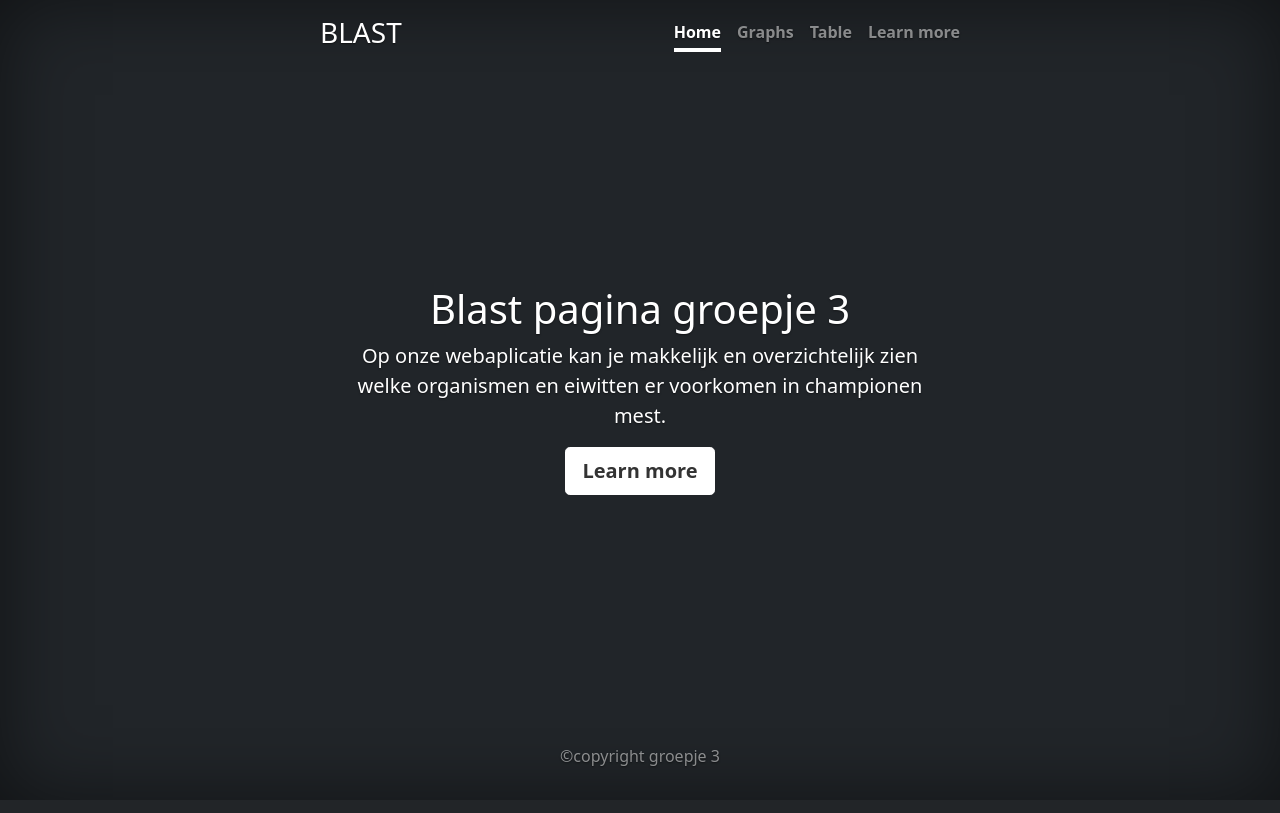
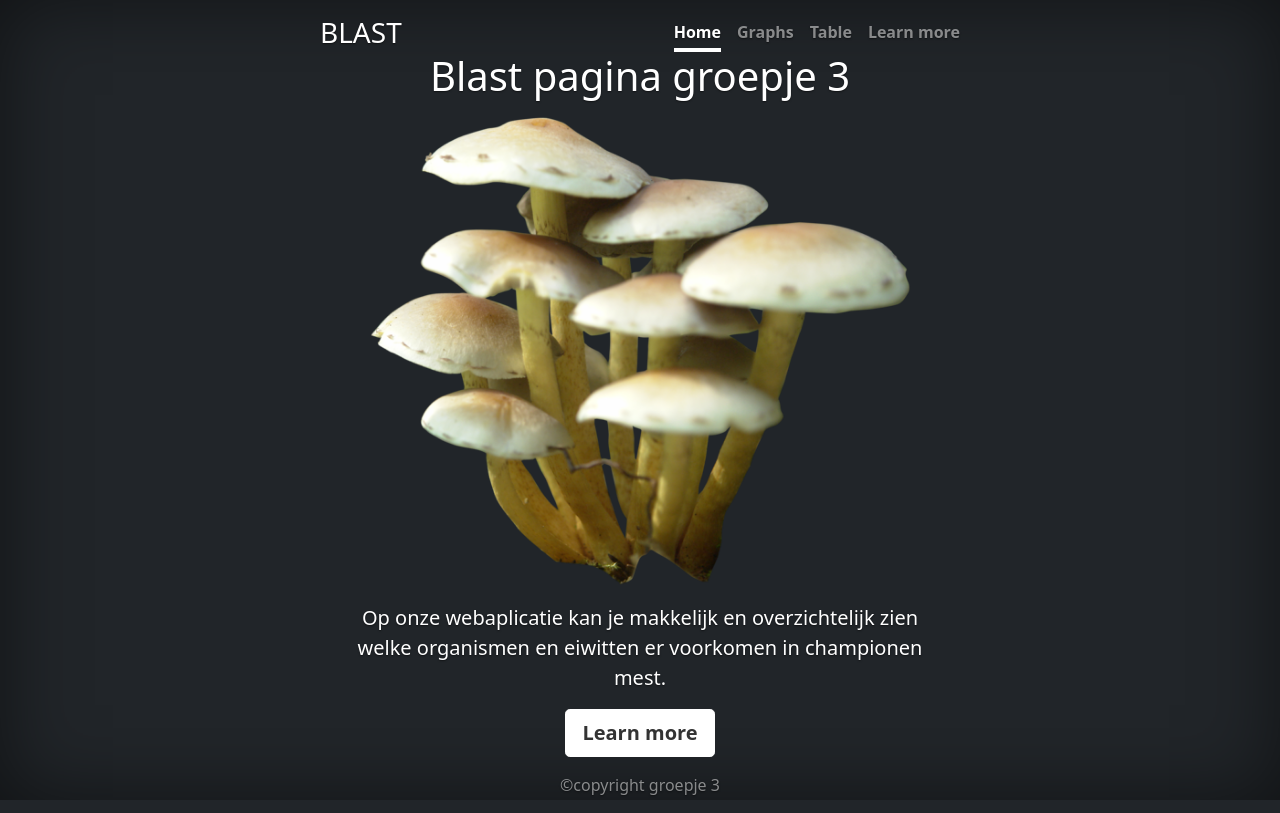
Before and after one commit to NickPolderHAN/Periode_4_project, a Flask app: template template/index.html in a window 1280 px wide. Run offline with Flask 2, Linux system fonts and the light colour scheme; the template is opened without the code that fills it, so the values that code supplies are empty.

Commit message:
index aangepast

```diff
--- a/template/index.html
+++ b/template/index.html
@@ -27,7 +27,7 @@
 
   <main class="px-3">
     <h1>Blast pagina groepje 3</h1>
-
+<p><img src="plaatjes/mushroom.png" alt="champion" width = '90%' ></p>
     <p class="lead">Op onze webaplicatie kan je makkelijk en overzichtelijk zien welke organismen en eiwitten er voorkomen in championen mest.</p>
     <p class="lead">
       <a href="learnmore.html" class="btn btn-lg btn-secondary fw-bold border-white bg-white">Learn more</a>
```
